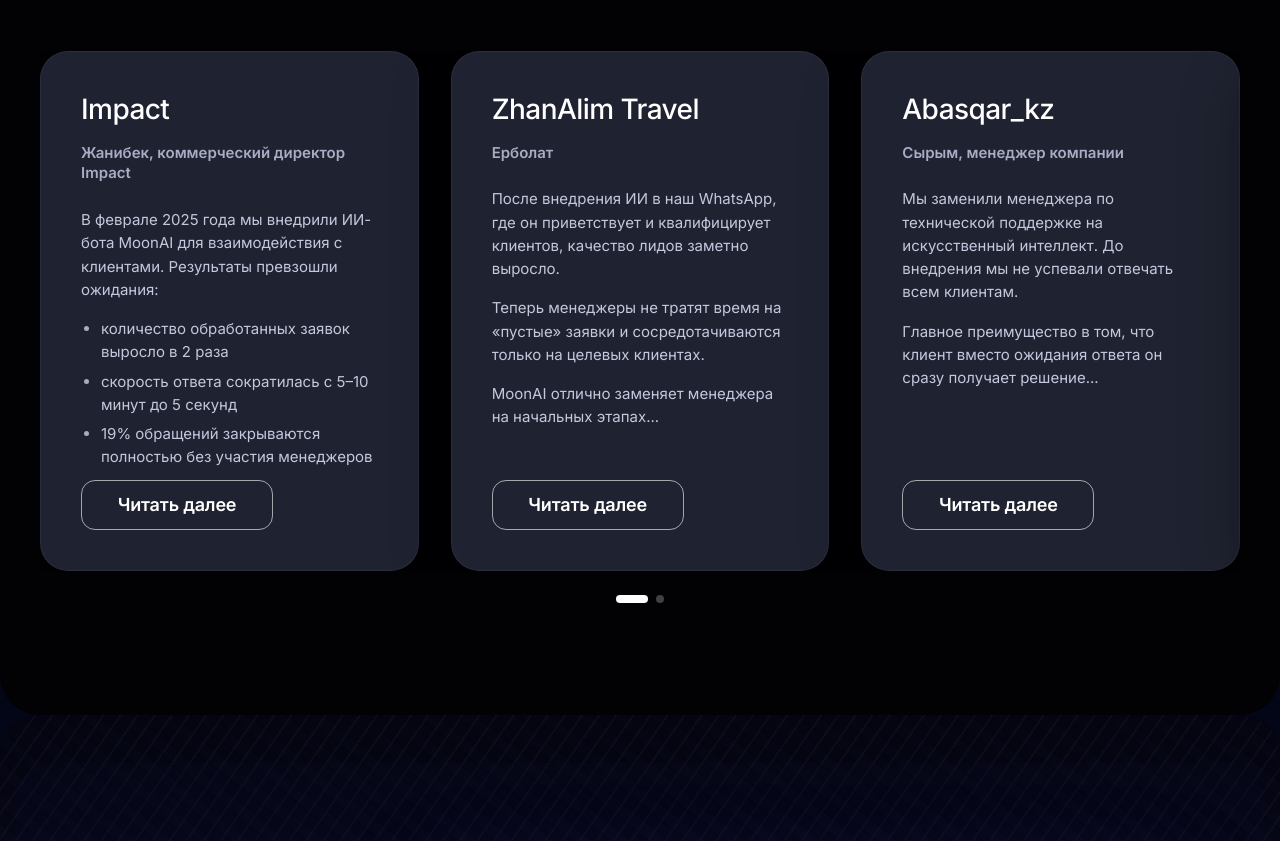
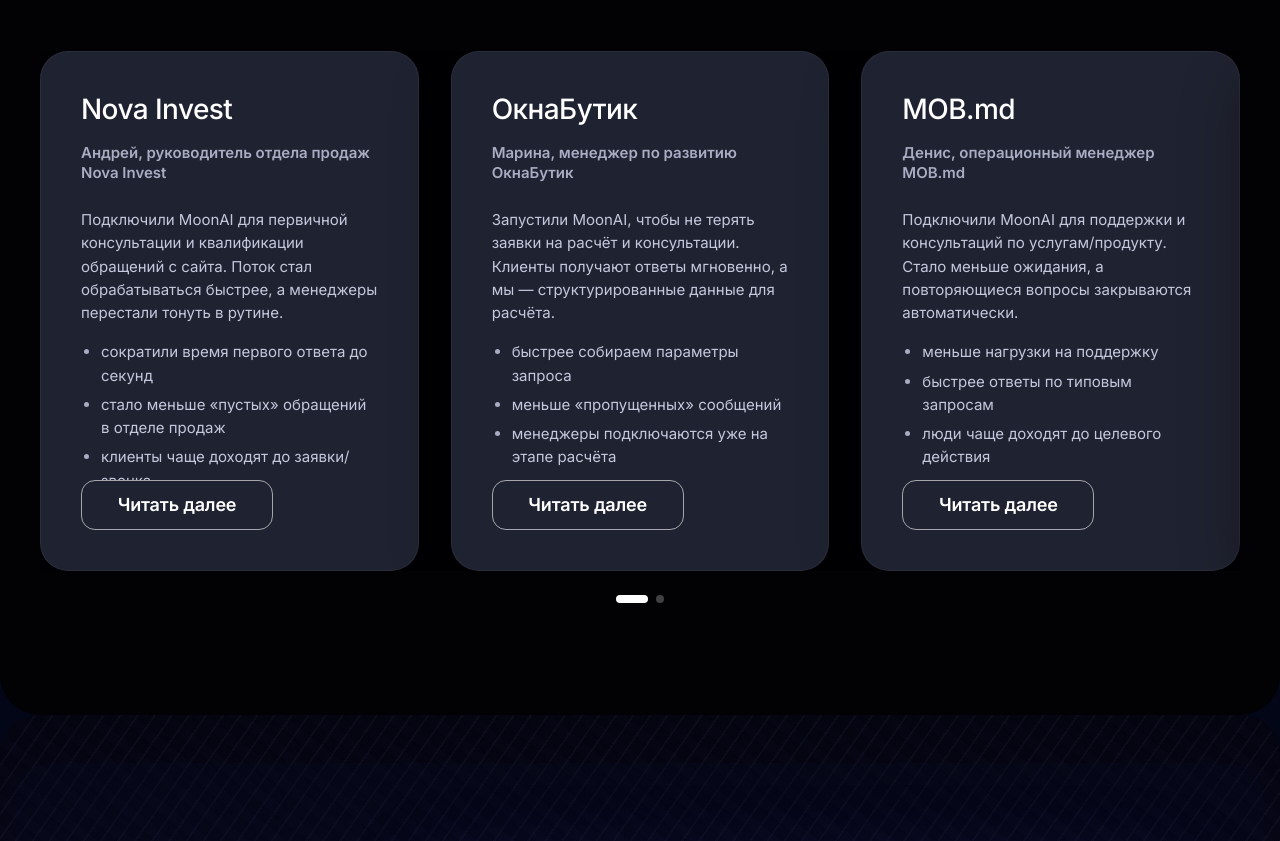
Before and after one commit to m1ke1994/ai, a Vue app: page / in a window 1280 px wide. Shown: the part 4394-5235 px from the top of the page. Built offline with nearby package versions, Linux system fonts and the light colour scheme.

Commit message:
добавил отзывы

```diff
--- a/src/components/ReviewsSection.vue
+++ b/src/components/ReviewsSection.vue
@@ -53,10 +53,7 @@
             :key="`reviews-page-${pageIndex}`"
             class="min-w-full"
           >
-            <div
-              class="grid gap-6 lg:gap-8"
-              :class="gridColumnsClass"
-            >
+            <div class="grid gap-6 lg:gap-8" :class="gridColumnsClass">
               <article
                 v-for="review in page"
                 :key="review.id"
@@ -76,10 +73,7 @@
                       {{ paragraph }}
                     </p>
 
-                    <ul
-                      v-if="review.previewBullets?.length"
-                      class="list-disc space-y-1.5 pl-5 marker:text-[#A7ACC3]"
-                    >
+                    <ul v-if="review.previewBullets?.length" class="list-disc space-y-1.5 pl-5 marker:text-[#A7ACC3]">
                       <li v-for="(bullet, idx) in review.previewBullets" :key="`${review.id}-b-${idx}`">
                         {{ bullet }}
                       </li>
@@ -207,129 +201,144 @@
 
 const reviews = [
   {
-    id: 'impact',
-    company: 'Impact',
-    person: 'Жанибек, коммерческий директор Impact',
+    id: 'nova-invest',
+    company: 'Nova Invest',
+    person: 'Андрей, руководитель отдела продаж Nova Invest',
     previewParagraphs: [
-      'В феврале 2025 года мы внедрили ИИ-бота MoonAI для взаимодействия с клиентами. Результаты превзошли ожидания:',
+      'Подключили MoonAI для первичной консультации и квалификации обращений с сайта. Поток стал обрабатываться быстрее, а менеджеры перестали тонуть в рутине.',
     ],
     previewBullets: [
-      'количество обработанных заявок выросло в 2 раза',
-      'скорость ответа сократилась с 5–10 минут до 5 секунд',
-      '19% обращений закрываются полностью без участия менеджеров',
-      'уровень удовлетворённости клиентов вырос и продолжает расти...',
+      'сократили время первого ответа до секунд',
+      'стало меньше «пустых» обращений в отделе продаж',
+      'клиенты чаще доходят до заявки/звонка',
+      'стали стабильнее показатели в выходные и вечером',
     ],
     detailsParagraphs: [
-      'Мы внедрили MoonAI в отдел первичных обращений, чтобы разгрузить менеджеров и ускорить ответ клиентам в часы пик.',
-      'Система взяла на себя приветствие, квалификацию, ответы на частые вопросы и сбор первичной информации перед передачей менеджеру.',
-      'Отдельно ценим, что команда MoonAI помогла адаптировать сценарии под наши процессы и быстро внесла правки после запуска.',
+      'Нам было важно быстро отвечать и при этом не терять качество: клиенты часто задают похожие вопросы и ждут понятного, уверенного ответа.',
+      'MoonAI взял на себя первичный диалог, уточнение потребностей и сбор контактов. Дальше менеджеры подключаются уже к «тёплым» лидам.',
+      'Понравилось, что сценарии подстроили под нашу лексику и правила общения: без воды, по делу, с корректной подачей.',
+      'В первые дни после запуска оперативно допилили ответы и формулировки — это сильно ускорило выход на стабильный результат.',
     ],
     results: [
-      'Количество обработанных заявок выросло в 2 раза',
-      'Среднее время первого ответа сократилось до 5 секунд',
-      '19% обращений бот закрывает без участия менеджера',
-      'Клиенты стали чаще доходить до целевого действия',
+      'Быстрый первый ответ на обращения с сайта',
+      'Снижение нагрузки на менеджеров на первичном этапе',
+      'Больше квалифицированных лидов в работе',
+      'Стабильная обработка заявок вне рабочего времени',
     ],
   },
   {
-    id: 'zhanalim',
-    company: 'ZhanAlim Travel',
-    person: 'Ерболат',
+    id: 'oknabutik',
+    company: 'ОкнаБутик',
+    person: 'Марина, менеджер по развитию ОкнаБутик',
     previewParagraphs: [
-      'После внедрения ИИ в наш WhatsApp, где он приветствует и квалифицирует клиентов, качество лидов заметно выросло.',
-      'Теперь менеджеры не тратят время на «пустые» заявки и сосредотачиваются только на целевых клиентах.',
-      'MoonAI отлично заменяет менеджера на начальных этапах...',
+      'Запустили MoonAI, чтобы не терять заявки на расчёт и консультации. Клиенты получают ответы мгновенно, а мы — структурированные данные для расчёта.',
     ],
-    previewBullets: [],
+    previewBullets: [
+      'быстрее собираем параметры запроса',
+      'меньше «пропущенных» сообщений',
+      'менеджеры подключаются уже на этапе расчёта',
+    ],
     detailsParagraphs: [
-      'MoonAI обрабатывает поток входящих запросов в WhatsApp и задаёт ключевые вопросы ещё до подключения менеджера.',
-      'За счёт автоматической квалификации мы быстрее понимаем намерение клиента и распределяем лиды по нужным направлениям.',
-      'Это сократило нагрузку на команду и повысило конверсию из первичного обращения в диалог с менеджером.',
+      'Раньше значительная часть времени уходила на повторяющиеся вопросы и уточнение базовых параметров. Это тормозило расчёт и снижало конверсию.',
+      'Теперь MoonAI задаёт правильные вопросы по порядку, фиксирует ответы и передаёт менеджеру уже подготовленный запрос.',
+      'Отдельно отмечу аккуратный стиль общения: без навязчивости, при этом уверенно ведёт клиента к следующему шагу.',
     ],
     results: [
-      'Качество лидов выросло за счёт предварительной квалификации',
-      'Менеджеры работают только с релевантными обращениями',
-      'Ускорилась обработка заявок в мессенджерах',
+      'Ускорение сбора данных для расчёта',
+      'Снижение доли потерянных обращений',
+      'Больше подготовленных заявок для менеджера',
     ],
   },
   {
-    id: 'abasqar',
-    company: 'Abasqar_kz',
-    person: 'Сырым, менеджер компании',
+    id: 'mob-md',
+    company: 'MOB.md',
+    person: 'Денис, операционный менеджер MOB.md',
     previewParagraphs: [
-      'Мы заменили менеджера по технической поддержке на искусственный интеллект. До внедрения мы не успевали отвечать всем клиентам.',
-      'Главное преимущество в том, что клиент вместо ожидания ответа он сразу получает решение...',
+      'Подключили MoonAI для поддержки и консультаций по услугам/продукту. Стало меньше ожидания, а повторяющиеся вопросы закрываются автоматически.',
     ],
-    previewBullets: [],
+    previewBullets: [
+      'меньше нагрузки на поддержку',
+      'быстрее ответы по типовым запросам',
+      'люди чаще доходят до целевого действия',
+    ],
     detailsParagraphs: [
-      'До внедрения MoonAI поддержка отвечала с задержкой, а часть обращений терялась в пиковые часы.',
-      'После запуска ИИ-бота пользователи сразу получают ответ по типовым вопросам, статусу заказа и базовой диагностике.',
-      'Менеджеры подключаются только к нестандартным кейсам, поэтому качество и скорость поддержки заметно выросли.',
+      'Основной запрос был простой: ускорить ответы и разгрузить команду. В часы пик поддержка не успевала, часть клиентов уходила.',
+      'MoonAI закрывает типовые вопросы и помогает пользователю сделать следующий шаг: оформить заявку, уточнить детали, оставить контакт.',
+      'Самое ценное — стабильность: качество ответа не «плывёт» от усталости, и клиент всегда получает понятную навигацию.',
     ],
     results: [
-      'Сократилось время ожидания ответа',
-      'Снизилась нагрузка на менеджеров поддержки',
-      'Клиенты быстрее получают решение по стандартным запросам',
+      'Сокращение времени ожидания ответа',
+      'Снижение нагрузки на операторов/менеджеров',
+      'Рост доли обращений, доведённых до заявки',
     ],
   },
   {
-    id: 'edutech',
-    company: 'EduPro',
-    person: 'Алия, руководитель отдела продаж',
+    id: 'academkids',
+    company: 'AcademKids',
+    person: 'Ольга, администратор AcademKids',
     previewParagraphs: [
-      'MoonAI помог автоматизировать запись на пробные уроки и первичную коммуникацию в Instagram и WhatsApp.',
-      'Мы быстро протестировали несколько сценариев и оставили тот, который дал лучший отклик.',
+      'MoonAI автоматизировал первичную запись и ответы на частые вопросы родителей. Теперь заявки не теряются вечером и в выходные.',
     ],
-    previewBullets: [],
+    previewBullets: [
+      'запись работает 24/7',
+      'быстрее собираем данные для администратора',
+      'родители получают понятные ответы сразу',
+    ],
     detailsParagraphs: [
-      'Для нас было важно не просто отвечать быстро, а собирать правильные данные перед звонком менеджера.',
-      'MoonAI помогает уточнить возраст ученика, желаемый формат обучения и удобное время для пробного урока.',
-      'В результате менеджеры стали тратить меньше времени на переписку и больше на консультации и продажи.',
+      'В сфере обучения очень важна скорость реакции: родитель написал — хочет ответ сейчас. Раньше это зависело от загруженности администратора.',
+      'MoonAI уточняет возраст, формат, интересующее направление, удобное время и передаёт нам уже готовую заявку.',
+      'После запуска мы быстро подправили формулировки под наш тон общения и получили ровный, «брендовый» стиль диалога.',
     ],
     results: [
-      'Ускорена запись на пробные занятия',
-      'Собирается больше данных до звонка менеджера',
-      'Менеджеры концентрируются на продажах, а не на рутине',
+      'Стабильная запись 24/7',
+      'Больше заявок с корректными данными',
+      'Меньше ручной рутины у администратора',
     ],
   },
   {
-    id: 'retailhub',
-    company: 'RetailHub',
-    person: 'Арман, операционный директор',
+    id: 'ru-biss',
+    company: 'RU-BISS',
+    person: 'Илья, руководитель проектов RU-BISS',
     previewParagraphs: [
-      'Интегрировали MoonAI с CRM и складским учётом. Бот начал сразу отвечать по наличию товара и статусу заказа.',
-      'Это снизило количество однотипных обращений к менеджерам и ускорило обработку заказов.',
+      'Внедрили MoonAI для первичной консультации и маршрутизации обращений. Теперь клиент быстрее попадает в нужный сценарий, а менеджеры — в нужную задачу.',
     ],
-    previewBullets: [],
+    previewBullets: [
+      'быстрее квалификация и распределение',
+      'меньше разрозненных диалогов',
+      'понятная логика общения и фиксация данных',
+    ],
     detailsParagraphs: [
-      'Основной запрос клиентов — наличие, сроки доставки и повторные заказы. Раньше на это уходило слишком много времени менеджеров.',
-      'После интеграции с CRM и складом бот отвечает автоматически и корректно передаёт сложные обращения в нужный отдел.',
-      'Команда MoonAI помогла с настройкой сценариев и контролем качества ответов в первые недели.',
+      'Нам важно, чтобы клиент сразу получал корректный ответ и понимал дальнейшие шаги. MoonAI помогает держать одинаковое качество коммуникации.',
+      'Сценарии настроили так, чтобы бот задавал вопросы по делу и не перегружал клиента лишними деталями.',
+      'После внедрения стало проще контролировать входящий поток: диалоги стали структурированными, а менеджеры получили фокус на закрытии.',
     ],
     results: [
-      'Снижено число рутинных обращений к менеджерам',
-      'Ускорены ответы по наличию и статусам заказов',
-      'Повышена точность передачи обращений в отделы',
+      'Ускорение квалификации входящих обращений',
+      'Снижение хаоса в коммуникациях',
+      'Рост доли обращений, доведённых до следующего шага',
     ],
   },
   {
-    id: 'medcenter',
-    company: 'MedLine',
-    person: 'Нурлан, управляющий клиники',
+    id: 'pokolenie-plus',
+    company: 'Поколение+',
+    person: 'Светлана, управляющая Поколение+',
     previewParagraphs: [
-      'Используем MoonAI для первичной записи пациентов и ответов на типовые вопросы по услугам клиники.',
-      'Бот работает круглосуточно и помогает не терять заявки в нерабочее время.',
+      'MoonAI помог закрыть первичную коммуникацию: ответы на вопросы, запись/заявки и сбор контактов. В результате меньше пропущенных обращений.',
     ],
-    previewBullets: [],
+    previewBullets: [
+      'клиенты получают ответ сразу',
+      'всё фиксируется и ничего не теряется',
+      'команда тратит время на важное, а не на рутину',
+    ],
     detailsParagraphs: [
-      'Для клиники критично быстро отвечать новым пациентам, особенно вечером и в выходные. MoonAI закрывает эту задачу 24/7.',
-      'Бот подсказывает доступные услуги, собирает контакты и предпочтительное время, а затем передаёт запись администратору.',
-      'Мы видим стабильный поток заявок и меньше пропущенных обращений.',
+      'Мы искали решение, которое будет вежливо и понятно общаться, но при этом вести клиента к конкретному действию.',
+      'MoonAI справился: уточняет запрос, даёт ответы, помогает записаться/оставить заявку и передаёт контакт нам.',
+      'Особенно заметен эффект вне рабочего времени — когда раньше часть обращений просто «сгорала».',
     ],
     results: [
-      'Заявки принимаются 24/7',
-      'Снижено число пропущенных обращений',
-      'Администраторы тратят меньше времени на однотипные ответы',
+      'Сокращение пропущенных обращений',
+      'Более стабильный поток заявок в нерабочее время',
+      'Разгрузка сотрудников от повторяющихся вопросов',
     ],
   },
 ]
```
